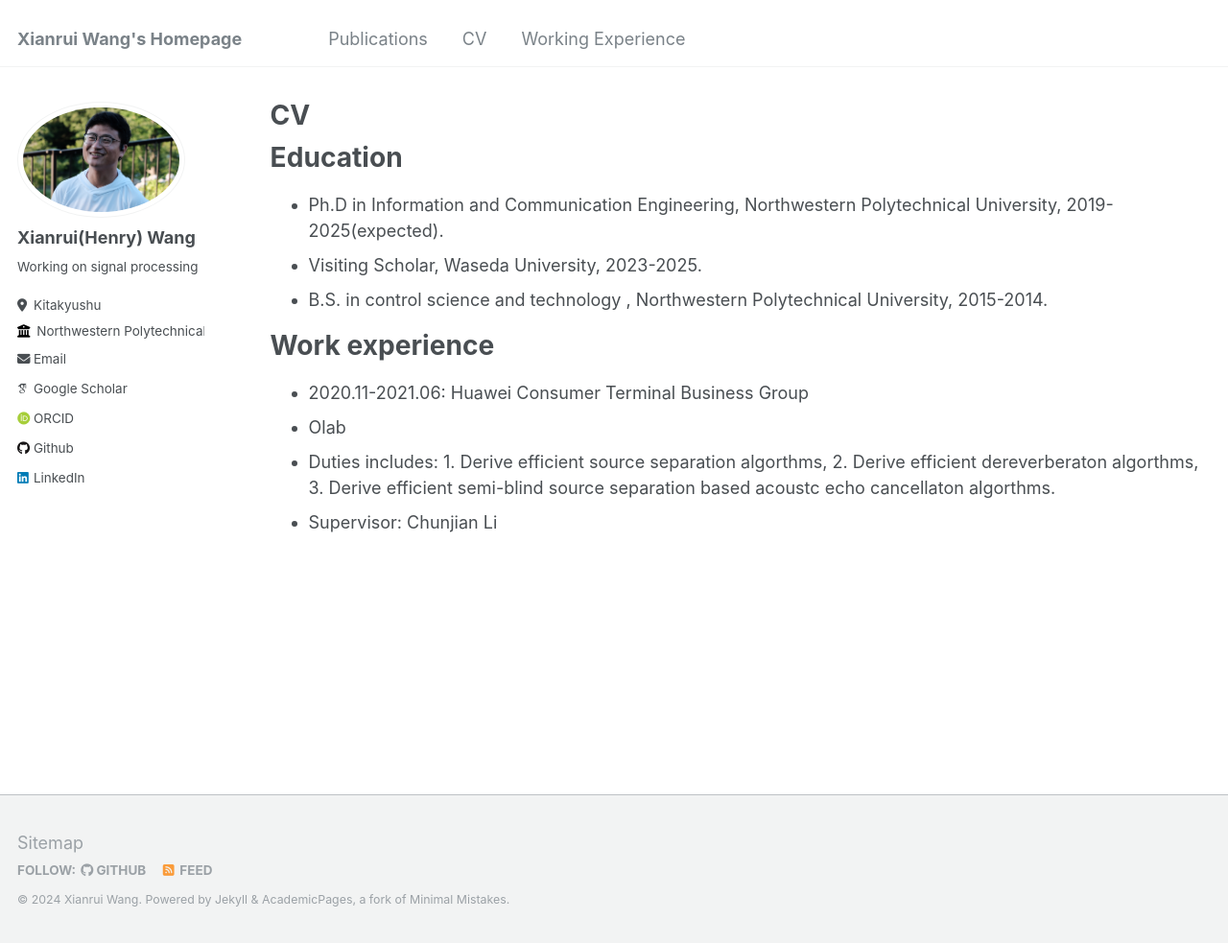
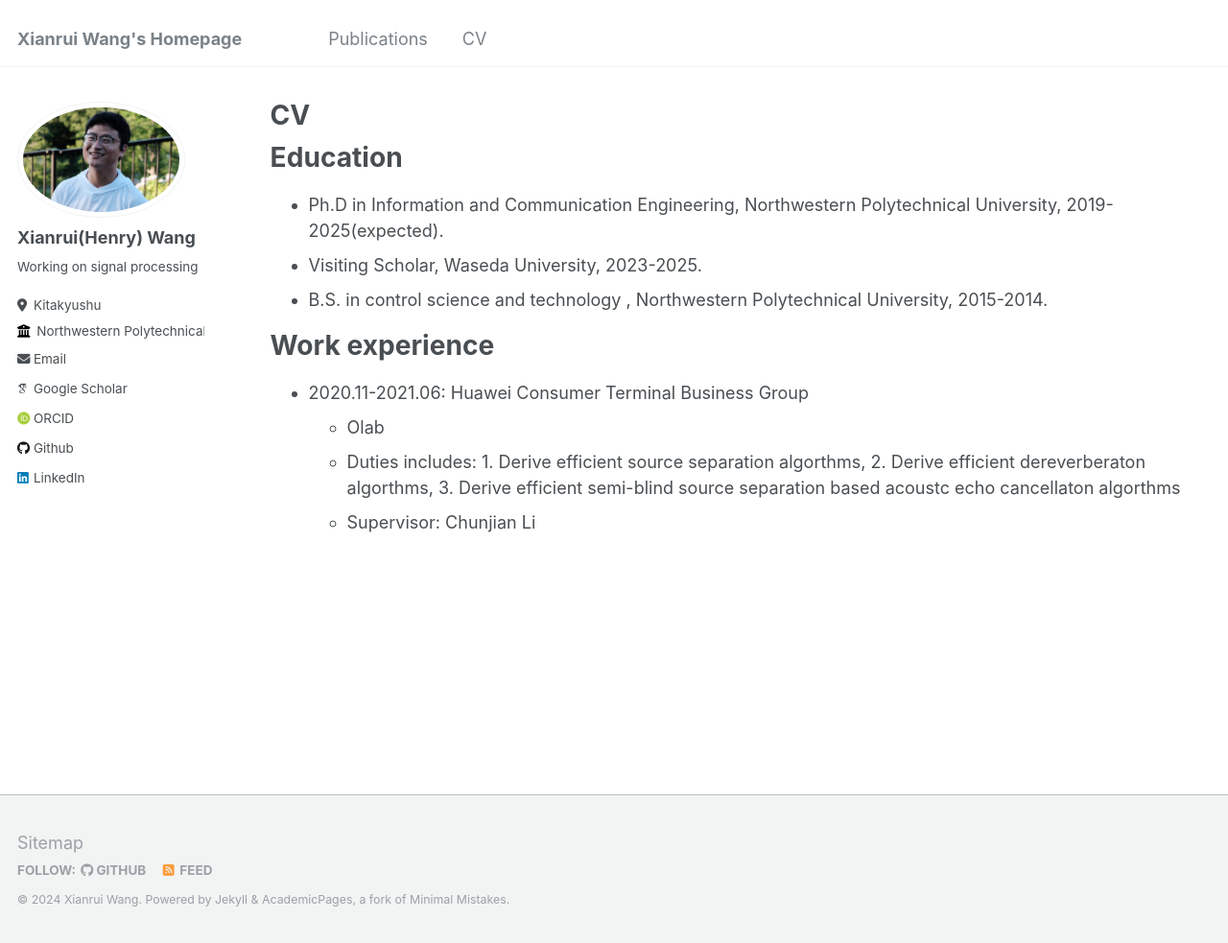
Before and after one commit to XianruiWang/XianruiWang.github.io, a Jekyll site: the page built from _pages/cv.md, in a window 1280 px wide and 983 px high. Shown: the whole window at 96% size. Built offline with Jekyll 4.4.1, drawn with Linux system fonts in a browser that asks for light colours; some web fonts are replaced.

Commit message:
add_bio4

```diff
--- a/_data/navigation.yml
+++ b/_data/navigation.yml
@@ -18,5 +18,5 @@ main:
   - title: "CV"
     url: /cv/
 
-  - title: "Working Experience"
-    url: /markdown/
+  #- title: "Working Experience"
+  #  url: /markdown/
--- a/_pages/cv.md
+++ b/_pages/cv.md
@@ -17,7 +17,7 @@ Education
 
 Work experience
 ======
-  * 2020.11-2021.06: Huawei Consumer Terminal Business Group
+* 2020.11-2021.06: Huawei Consumer Terminal Business Group
   * Olab
-  * Duties includes: 1. Derive efficient source separation algorthms, 2. Derive efficient dereverberaton algorthms, 3. Derive  efficient semi-blind source separation based acoustc echo cancellaton algorthms.
+  * Duties includes: 1. Derive efficient source separation algorthms, 2. Derive efficient dereverberaton algorthms, 3. Derive  efficient semi-blind source separation based acoustc echo cancellaton algorthms
   * Supervisor: Chunjian Li
```
